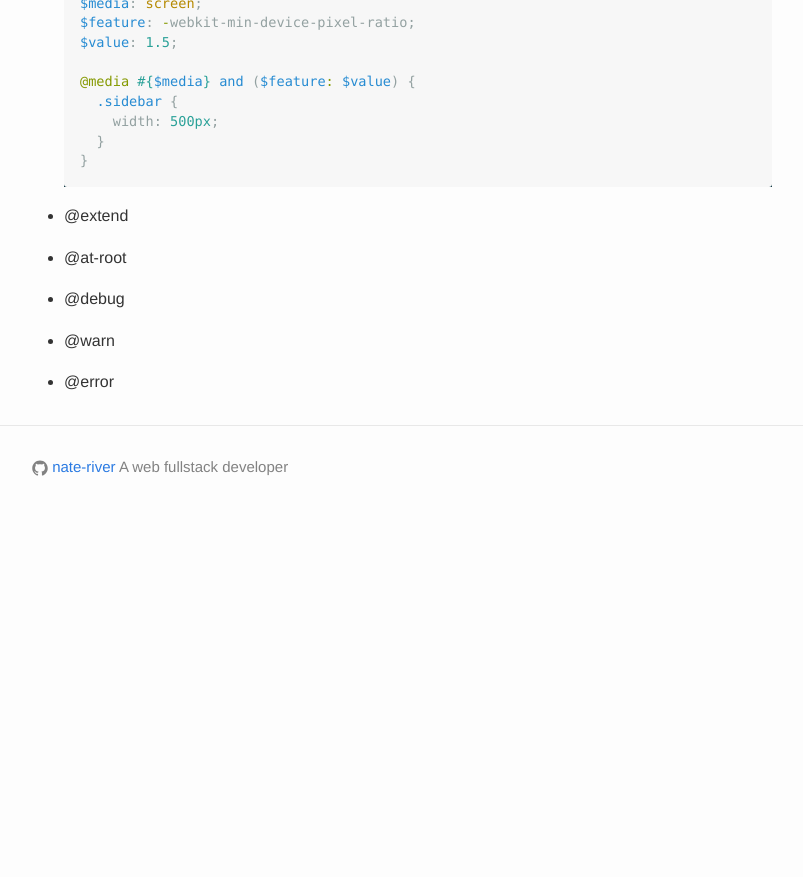
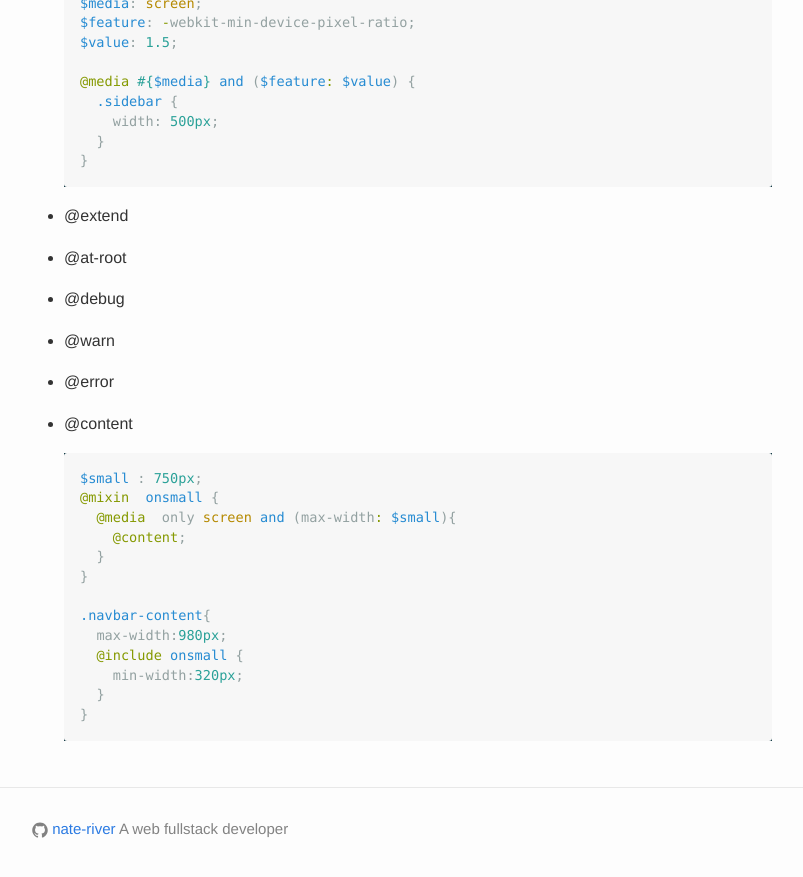
Before and after one commit to nate-river/blog, a Jekyll site: the page built from _posts/2016-05-08-Lear-Sass.md, in a window 1280 px wide and 900 px high, scrolled down 15455 px. Shown: the top 877 px of the window, without its empty margins (238-1041 px from the left). Built offline with Jekyll 4.4.1, drawn with Linux system fonts in a browser that asks for light colours; before the commit the page ends 15993 px from its top, so only the background shows below that.

Commit message:
sass @content  &&  ionic

````diff
--- a/_posts/2016-05-08-Lear-Sass.md
+++ b/_posts/2016-05-08-Lear-Sass.md
@@ -785,3 +785,21 @@ $list: adam john wynn mason kuroir; //$list 就是一个列表
 * @warn
 
 * @error
+
+* @content
+
+  ```scss
+  $small : 750px;
+  @mixin  onsmall {
+    @media  only screen and (max-width: $small){
+      @content;
+    }
+  }
+
+  .navbar-content{
+    max-width:980px;
+    @include onsmall {
+      min-width:320px;
+    }
+  }
+  ```
````
Also changed, not shown: _posts/2016-05-18-ionic.markdown (added, +90 -0 lines).
